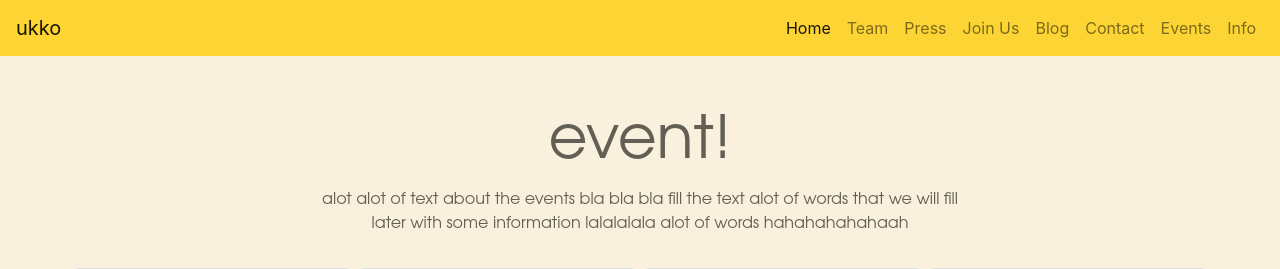
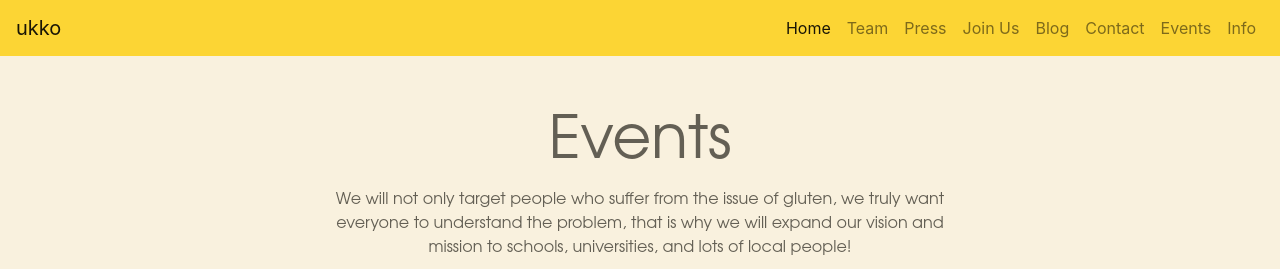
Before and after one commit to galinasu23-meet/ukko2-project, a Flask app: page / in a window 1280 px wide. Shown: the top 269 px of the page. Run offline with Flask 2, Linux system fonts and the light colour scheme.

Commit message:
Update events.html

```diff
--- a/ukko/templates/events.html
+++ b/ukko/templates/events.html
@@ -171,8 +171,8 @@
             </div>
         </nav>
 
-        <h1 class= "h"> event! </h1>
-        <p class = "p"> alot alot of text about the events bla bla bla fill the text alot of words that we will fill later with some information lalalalala alot of words hahahahahahaah</p>
+        <h1 class= "h"> Events </h1>
+        <p class = "p"> We will not only target people who suffer from the issue of gluten, we truly want everyone to understand the problem, that is why we will expand our vision and mission to schools, universities, and lots of local people!</p>
 
         <br/>
 
@@ -187,8 +187,8 @@
                 <div class="card card-block">
                 <h4 class="card-title text-right"><i class="material-icons">settings</i></h4>
                 <img src="https://static.pexels.com/photos/7096/people-woman-coffee-meeting.jpg" alt="Photo of sunset">
-                <h5 class="card-title mt-3 mb-3">text</h5>
-                <p class="card-text">This is a company that builds websites, web apps and e-commerce solutions.</p>
+                <h5 class="card-title mt-3 mb-3">Schools And University Cirruculum</h5>
+                <p class="card-text">We believe that students are the future, so we will be including educative topics about nutrition and the gluten issue specifically, starting as an initial point from high schoolers and university students in the region and in the USA. </p>
                 </div>
             </div>
 
@@ -197,8 +197,8 @@
                 <div class="card card-block">
                 <h4 class="card-title text-right"><i class="material-icons">settings</i></h4>
                 <img src="https://static.pexels.com/photos/7357/startup-photos.jpg" alt="Photo of sunset">
-                <h5 class="card-title  mt-3 mb-3">text</h5>
-                <p class="card-text">This is a company that builds websites, web .</p>
+                <h5 class="card-title  mt-3 mb-3">Workshops</h5>
+                <p class="card-text">We also truly believe that people who did not get the chance to understand how important is to take care of nutrition and gluten-including meals get to a point where they finally do, consequently, we will do interactive workshops to deliver our mission and vision. </p>
 
                 </div>
             </div>
```
